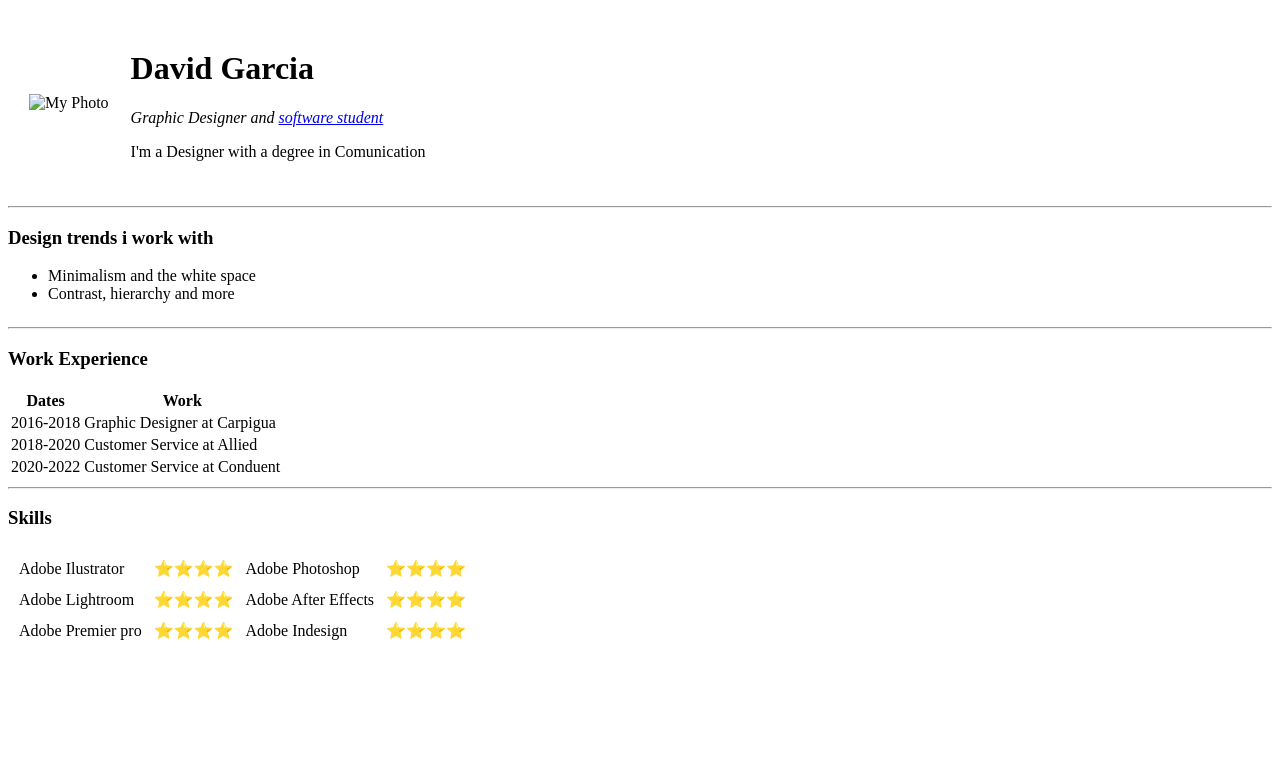
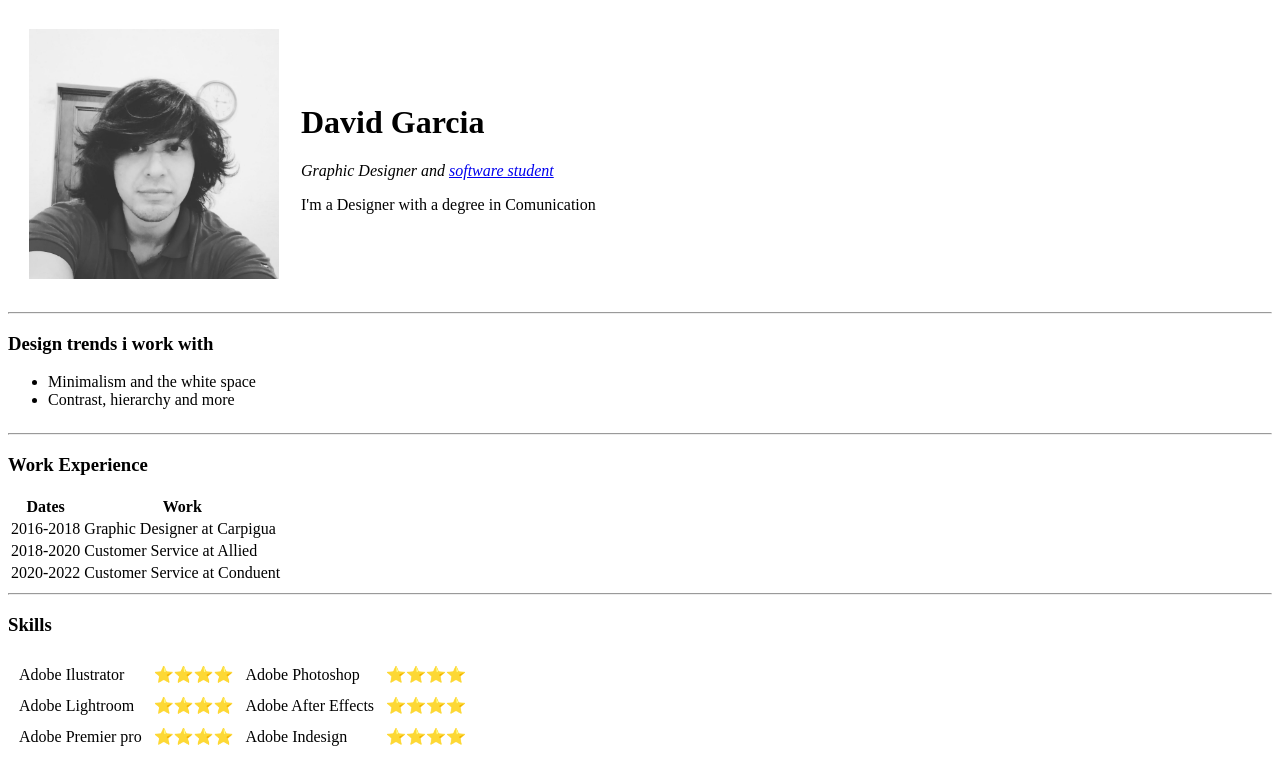
Before and after one commit to Lawlietcoder/WebPage, a plain HTML site: page index.html in a window 1280 px wide. Drawn offline with Linux system fonts and the light colour scheme; the site is published under a folder, as on GitHub Pages, so addresses that start at the root find nothing.

Commit message:
Update index.html

```diff
--- a/index.html
+++ b/index.html
@@ -12,7 +12,7 @@
       <tr>
         <td>
           <img
-            src="/image/f1914534-0b69-4477-8c3d-ef73d2140272.jpg"
+            src="image/f1914534-0b69-4477-8c3d-ef73d2140272.jpg"
             width="250px"
             height="250px"
             alt="My Photo"
```
